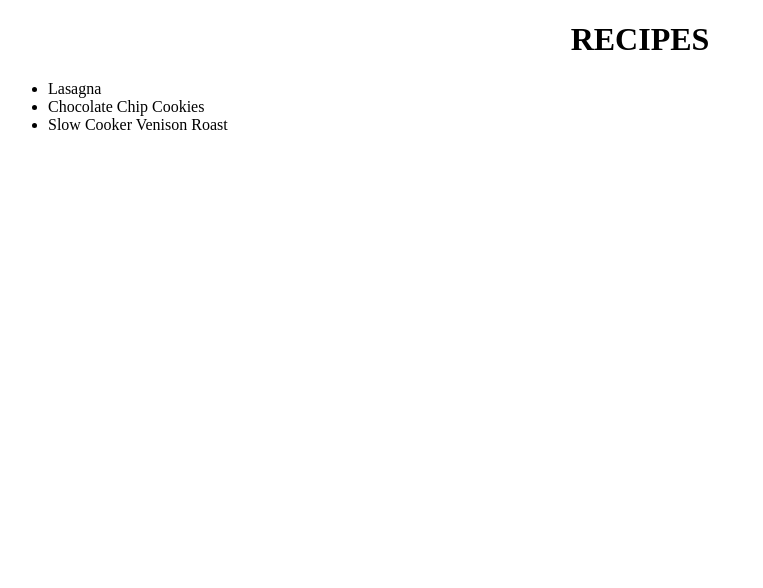
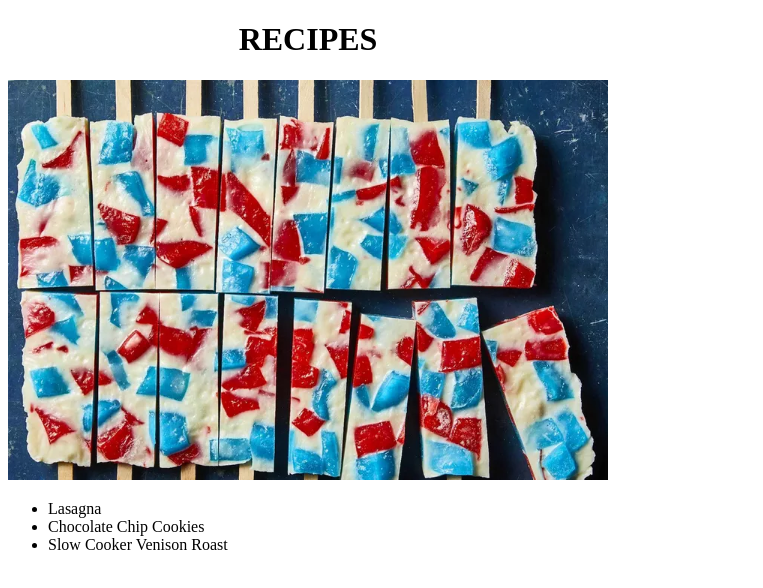
Before and after one commit to Greydesk/odin-recipes, a plain HTML site: page index.html in a window 1280 px wide. Shown: the whole page, without its empty margins (0-763 px from the left). Drawn offline with Linux system fonts and the light colour scheme.

Commit message:
add div and image

```diff
--- a/index.html
+++ b/index.html
@@ -7,11 +7,14 @@
     <link href="./stylesheet.css" rel="stylesheet">
 </head>
 <body>
+    <div class="recipe_card">
         <h1>Recipes</h1>
+        <img src="./images/recipes.png" alt="picture of red, white and blue candy">
         <ul>
             <li><a href="./recipes/lasagna.html">Lasagna</a></li>
             <li><a href="./recipes/chocochip_cookies.html">Chocolate Chip Cookies</a></li>
             <li><a href="./recipes/slowcooker_venison.html">Slow Cooker Venison Roast</a></li>
         </ul>
+    </div>
 </body>
 </html>
```
Lines whose indentation alone changed are shown as unchanged.
